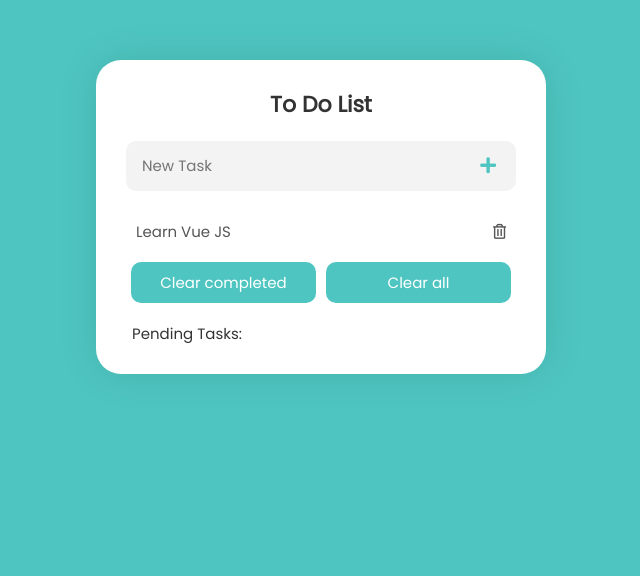
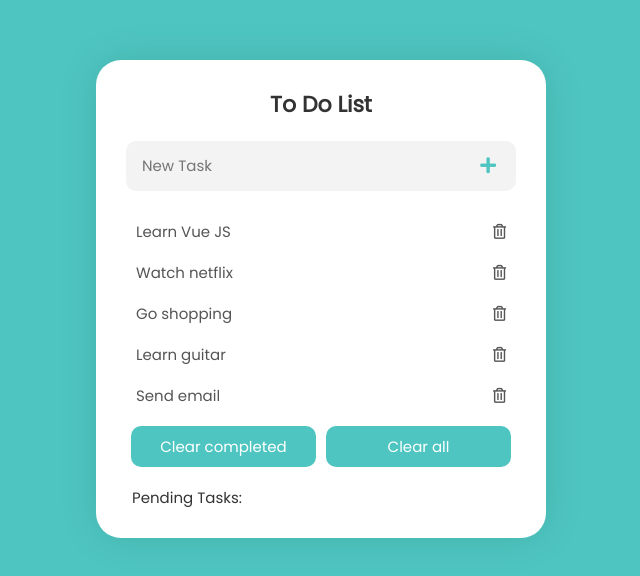
Before and after one commit to Gleemox/todo-app-built-using-VueJS, a Vue app: page / in a window 1280 px wide. Shown: the top 576 px of the page, without its empty margins (319-959 px from the left). Built offline with nearby package versions, Linux system fonts and the light colour scheme.

Commit message:
Pass data from App.vue to Task.vue using "for" loop

```diff
--- a/src/App.vue
+++ b/src/App.vue
@@ -1,6 +1,6 @@
 <template>
   <div id="app">
-    <task></task>
+    <task v-bind:tasks="tasks"></task>
   </div>
 </template>
 
--- a/src/components/Task.vue
+++ b/src/components/Task.vue
@@ -13,8 +13,8 @@
       <!-- task lists -->
       <div class="taskItems">
         <ul>
-          <li>
-            <button>Learn Vue JS</button>
+          <li v-for="task in tasks" :key="task.id">
+            <button>{{task.title}}</button>
             <button><i class="far fa-trash-alt"></i></button>
           </li>
         </ul>
@@ -35,6 +35,6 @@
 <script>
 export default {
   name: "Task",
-  props:[''],
+  props:['tasks'],
 };
 </script>
```
